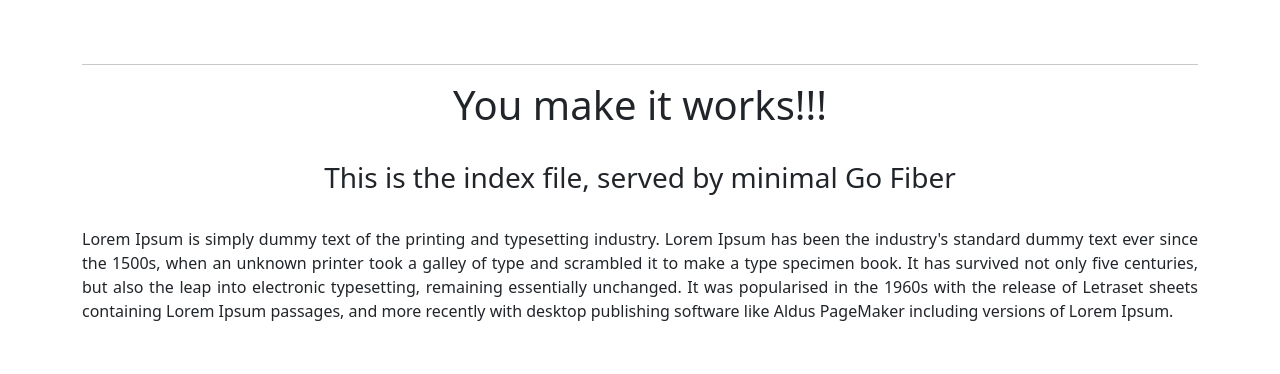
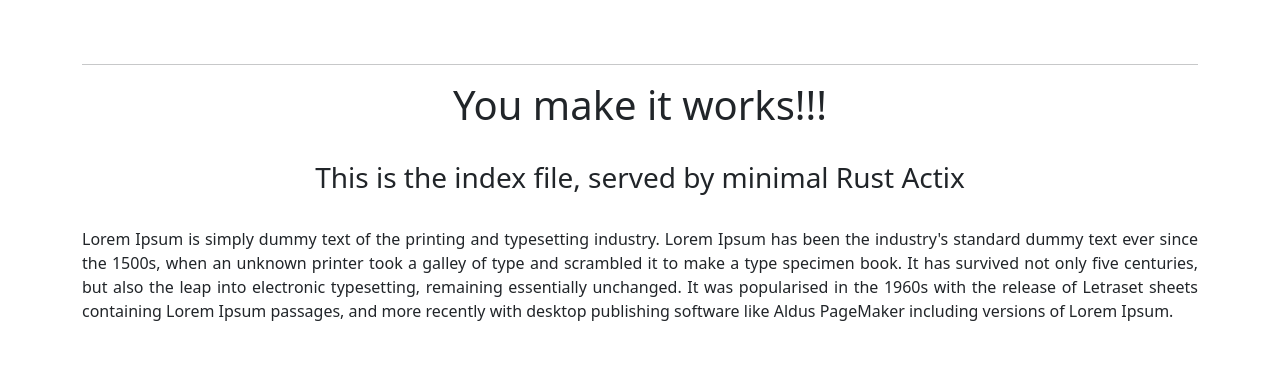
Before and after one commit to openmymai/actixminimal, a plain HTML site: page public/index.html in a window 1280 px wide. Shown: the top 374 px of the page. Drawn offline with nearby package versions, Linux system fonts and the light colour scheme.

Commit message:
Fix Typo to Rust Actix

```diff
--- a/public/index.html
+++ b/public/index.html
@@ -17,7 +17,7 @@
         <center>
           <h1>You make it works!!!</h1>
           <br />
-          <h3>This is the index file, served by minimal Go Fiber</h3>
+          <h3>This is the index file, served by minimal Rust Actix</h3>
         </center>
         <br />
         <p style="text-align: justify">
```
Also changed, not shown: 1 other file.
